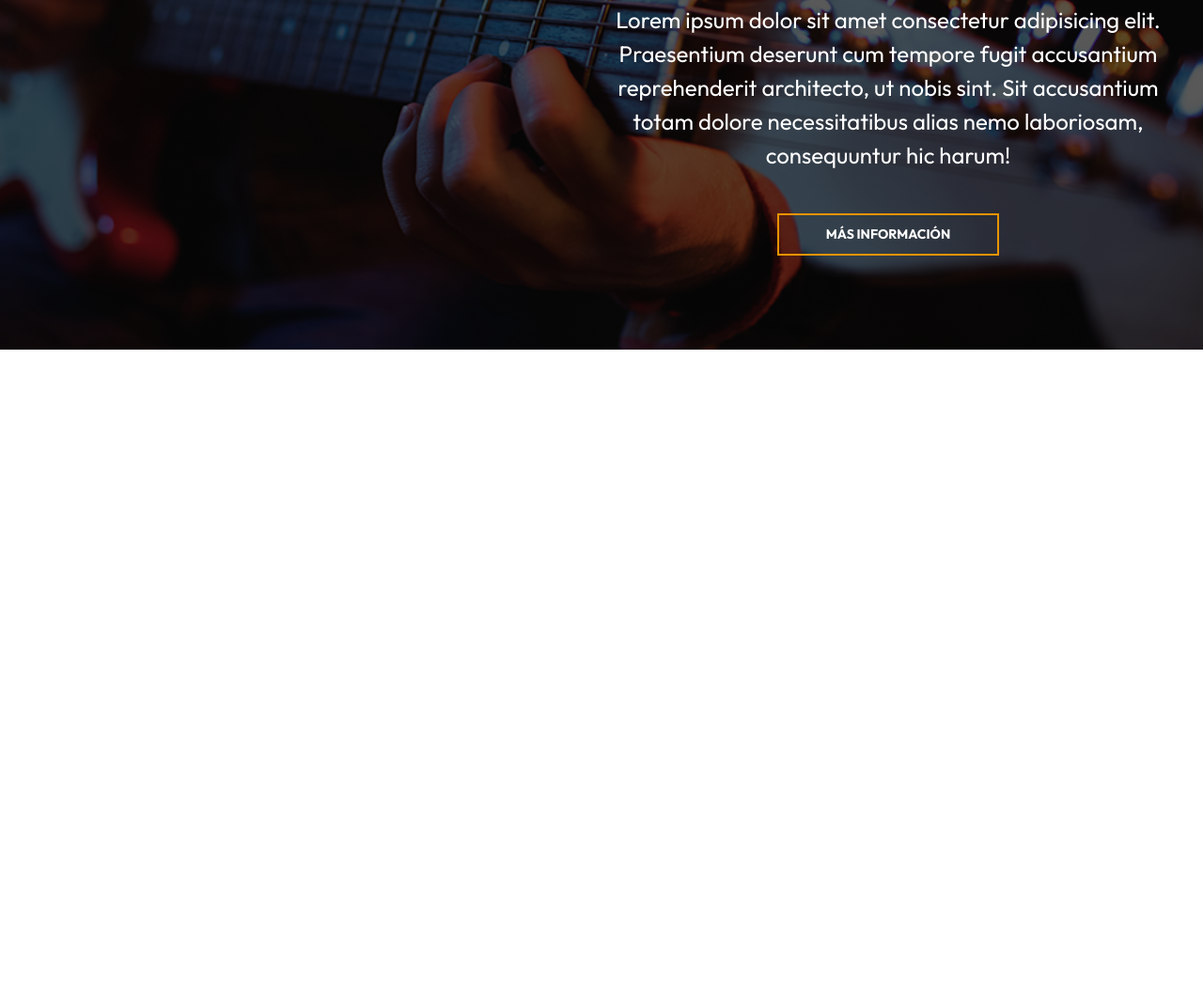
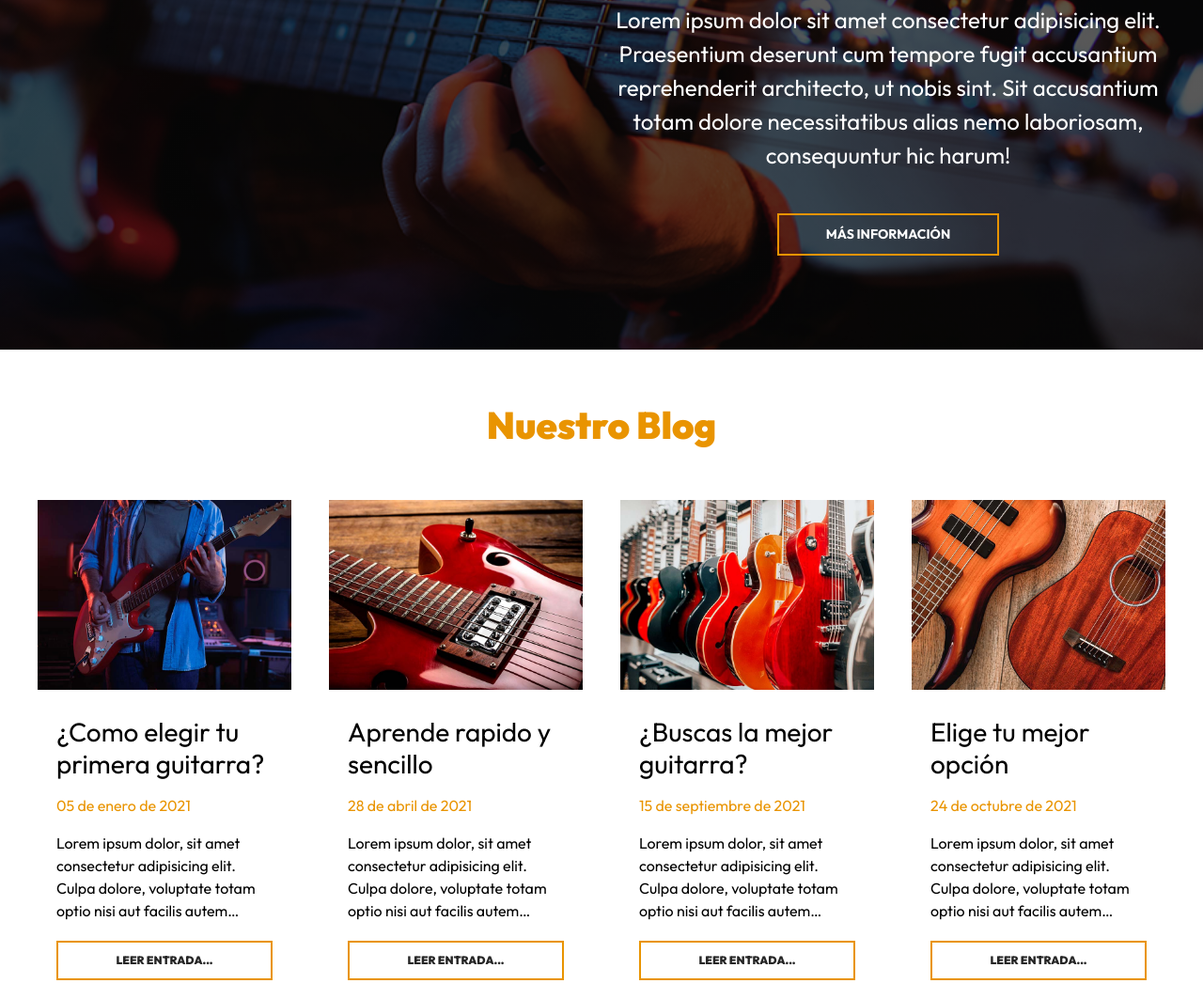
Before and after one commit to topgirl2410/Guitarras, a plain HTML site: page index.html in a window 1280 px wide. Shown: the part 2799-3862 px from the top of the page at 94% size. Before the commit the page ends 3171 px from the top, so only its background shows below. Drawn offline with Linux system fonts and the light colour scheme.

Commit message:
blog acabado

```diff
--- a/css/app.css
+++ b/css/app.css
@@ -296,3 +296,70 @@ img {
     background-color: var(--primary);
     color: var(--blanco);
 }
+
+/** Blog **/
+
+.blog__grid {
+    display: grid;
+    gap: 4rem;
+}
+
+@media (min-width: 768px) {
+    .blog__grid {
+        grid-template-columns: repeat(2, 1fr);
+    }
+}
+
+
+@media (min-width: 992px) {
+    .blog__grid {
+        grid-template-columns: repeat(4, 1fr);
+    }
+}
+
+.entrada__contenido {
+    padding: 2rem;
+
+}
+
+.entrada__titulo {
+    font-weight: 400;
+    font-size: 2.8rem;
+    margin: 0;
+    line-height: 1.2;
+}
+
+.entrada__fecha {
+    font-size: 1.6rem;
+    color: var(--primary)
+}
+
+.entrada__enlace {
+    margin-top: 2rem;
+    display: block;
+    text-decoration: none;
+    color: var(--negro);
+    padding: 1rem 5rem;
+    border: 2px solid var(--primary);
+    text-align: center;
+    font-size: 1.2rem;
+    font-weight: 900;
+    text-transform: uppercase;
+    transition-property: background-color;
+    transition-duration: .3s;
+}
+
+.entrada__enlace:hover {
+    background-color: var(--primary);
+    color: var(--blanco);
+}
+
+
+/** Como mostrar solo las lineas que quieras **/
+.entrada__texto {
+    display: -webkit-box;
+    -webkit-box-orient: vertical;
+    -webkit-line-clamp: 4;
+    overflow: hidden;
+    font-size: 1.6rem;
+}
--- a/index.html
+++ b/index.html
@@ -236,6 +236,57 @@
             </div>
         </div>
     </section>
+
+    <section class="blog">
+        <h2 class="blog__heading">Nuestro Blog</h2>
+        <div class="blog__contenedor blog__grid">
+            <article class="entrada">
+                <img class="entrada__imagen" src="img/blog_1.jpg" alt="imagen blog">
+                <div class="entrada__contenido">
+                    <h3 class="entrada__titulo">¿Como elegir tu primera guitarra?</h3>
+                    <p class="entrada__fecha">05 de enero de 2021</p>
+                    <p class="entrada__texto">Lorem ipsum dolor, sit amet consectetur adipisicing elit. Culpa dolore,
+                        voluptate totam optio nisi aut facilis autem recusandae earum repellendus aperiam labore.</p>
+                    <a class="entrada__enlace" href="entrada.html">Leer Entrada...</a>
+                </div>
+            </article>
+
+            <article class="entrada">
+                <img class="entrada__imagen" src="img/blog_2.jpg" alt="imagen blog">
+                <div class="entrada__contenido">
+                    <h3 class="entrada__titulo">Aprende rapido y sencillo</h3>
+                    <p class="entrada__fecha">28 de abril de 2021</p>
+                    <p class="entrada__texto">Lorem ipsum dolor, sit amet consectetur adipisicing elit. Culpa dolore,
+                        voluptate totam optio nisi aut facilis autem recusandae earum repellendus aperiam labore.</p>
+                    <a class="entrada__enlace" href="entrada.html">Leer Entrada...</a>
+                </div>
+            </article>
+
+
+            <article class="entrada">
+                <img class="entrada__imagen" src="img/blog_3.jpg" alt="imagen blog">
+                <div class="entrada__contenido">
+                    <h3 class="entrada__titulo">¿Buscas la mejor guitarra?</h3>
+                    <p class="entrada__fecha">15 de septiembre de 2021</p>
+                    <p class="entrada__texto">Lorem ipsum dolor, sit amet consectetur adipisicing elit. Culpa dolore,
+                        voluptate totam optio nisi aut facilis autem recusandae earum repellendus aperiam labore.</p>
+                    <a class="entrada__enlace" href="entrada.html">Leer Entrada...</a>
+                </div>
+            </article>
+
+
+            <article class="entrada">
+                <img class="entrada__imagen" src="img/blog_4.jpg" alt="imagen blog">
+                <div class="entrada__contenido">
+                    <h3 class="entrada__titulo">Elige tu mejor opción</h3>
+                    <p class="entrada__fecha">24 de octubre de 2021</p>
+                    <p class="entrada__texto">Lorem ipsum dolor, sit amet consectetur adipisicing elit. Culpa dolore,
+                        voluptate totam optio nisi aut facilis autem recusandae earum repellendus aperiam labore.</p>
+                    <a class="entrada__enlace" href="entrada.html">Leer Entrada...</a>
+                </div>
+            </article>
+        </div>
+    </section>
 </body>
 
 </html>
```
